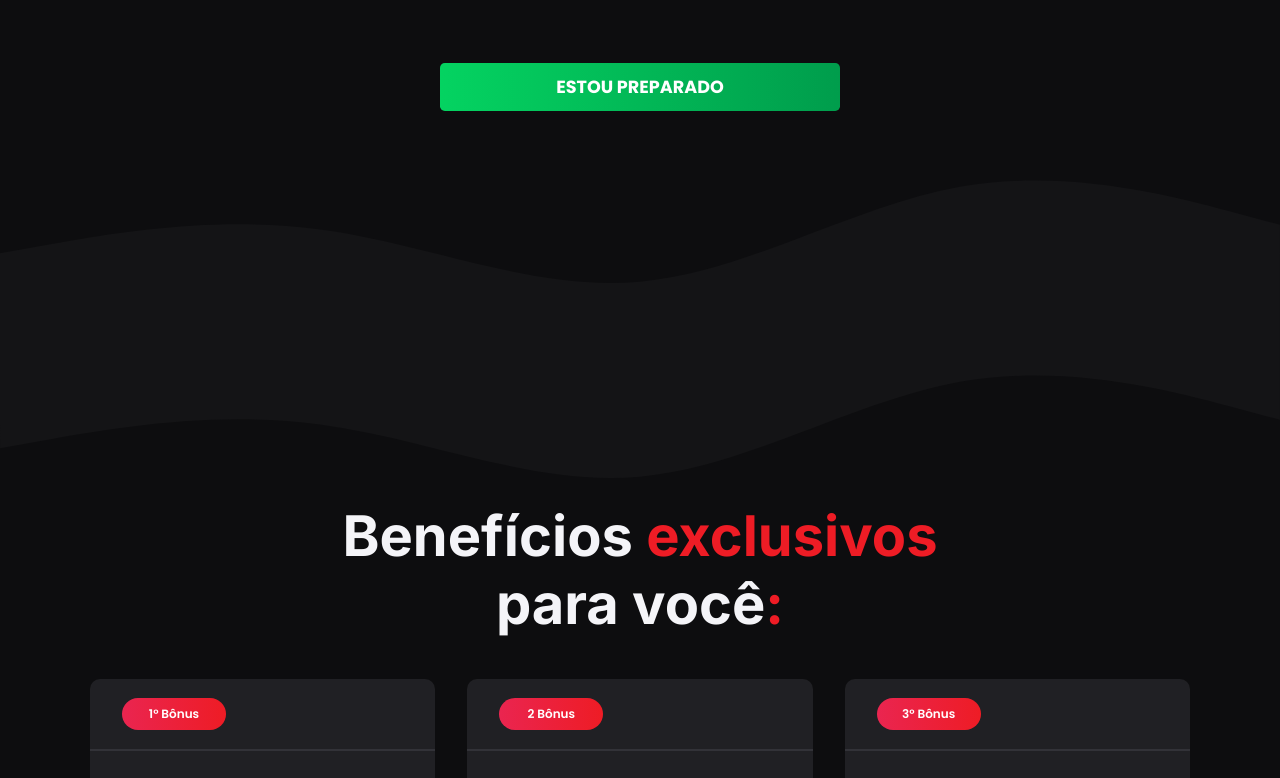
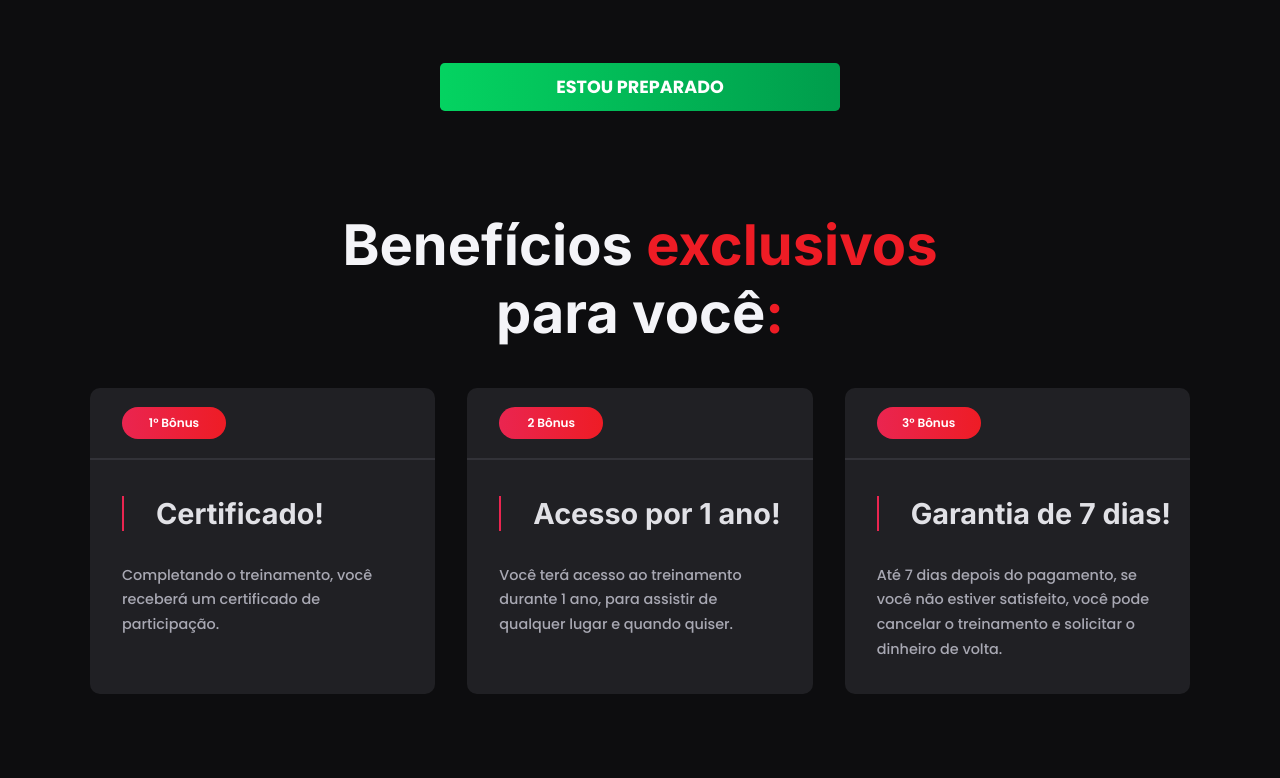
Before and after one commit to gabrieldiasss/freela-destravando-seu-design, a React (Create React App) app: page / in a window 1280 px wide. Shown: the part 4842-5620 px from the top of the page. Built offline with nearby package versions, Linux system fonts and the light colour scheme.

Commit message:
outras altereções

```diff
--- a/src/App.js
+++ b/src/App.js
@@ -78,19 +78,19 @@ export default () => {
 				<VouAprender />
 			</div>
 
-			<svg xmlns="http://www.w3.org/2000/svg" viewBox="0 0 1440 220">
+			{/* <svg xmlns="http://www.w3.org/2000/svg" viewBox="0 0 1440 220">
   				<path fill="#141416" fill-opacity="1" d="M0,160L60,149.3C120,139,240,117,360,133.3C480,149,600,203,720,192C840,181,960,107,1080,85.3C1200,64,1320,96,1380,112L1440,128L1440,320L1380,320C1320,320,1200,320,1080,320C960,320,840,320,720,320C600,320,480,320,360,320C240,320,120,320,60,320L0,320Z"></path>
-			</svg>
+			</svg> */}
 
 			{/* <div className="Page4">
 				<Exemplo />
 			</div> */}
 
-			<svg xmlns="http://www.w3.org/2000/svg" viewBox="0 0 1440 220">
+			{/* <svg xmlns="http://www.w3.org/2000/svg" viewBox="0 0 1440 220">
   				<path fill="#141416" fill-opacity="1" d="M0,160L60,149.3C120,139,240,117,360,133.3C480,149,600,203,720,192C840,181,960,107,1080,85.3C1200,64,1320,96,1380,112L1440,128L1440,0L1380,0C1320,0,1200,0,1080,0C960,0,840,0,720,0C600,0,480,0,360,0C240,0,120,0,60,0L0,0Z"></path>
-			</svg>
+			</svg> */}
 
-			<div>
+			<div style={{marginTop: "100px"}} >
 				<Beneficios />
 			</div>
 
```
Also changed, not shown: 1 other file (tests, documents, lock files or other folders).
